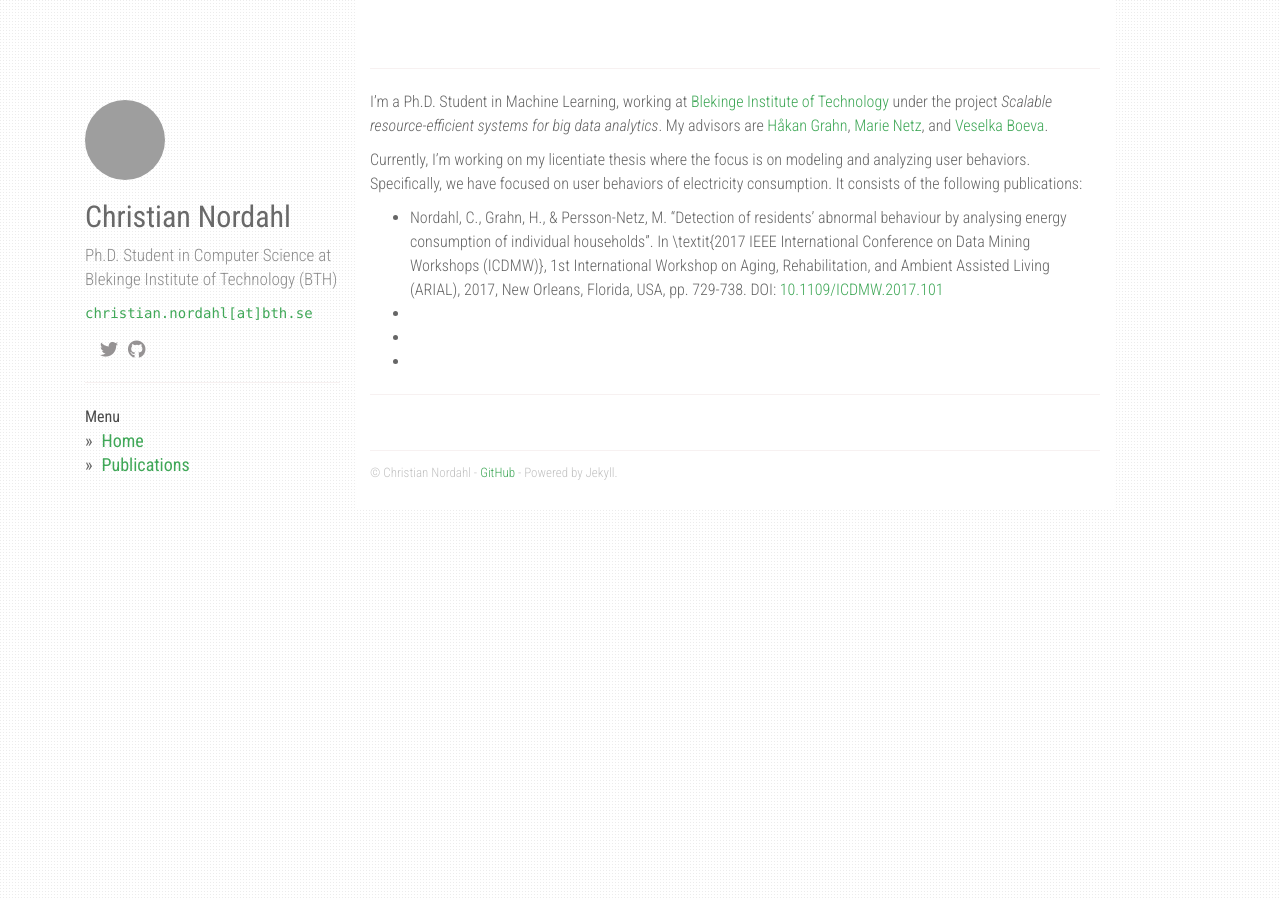
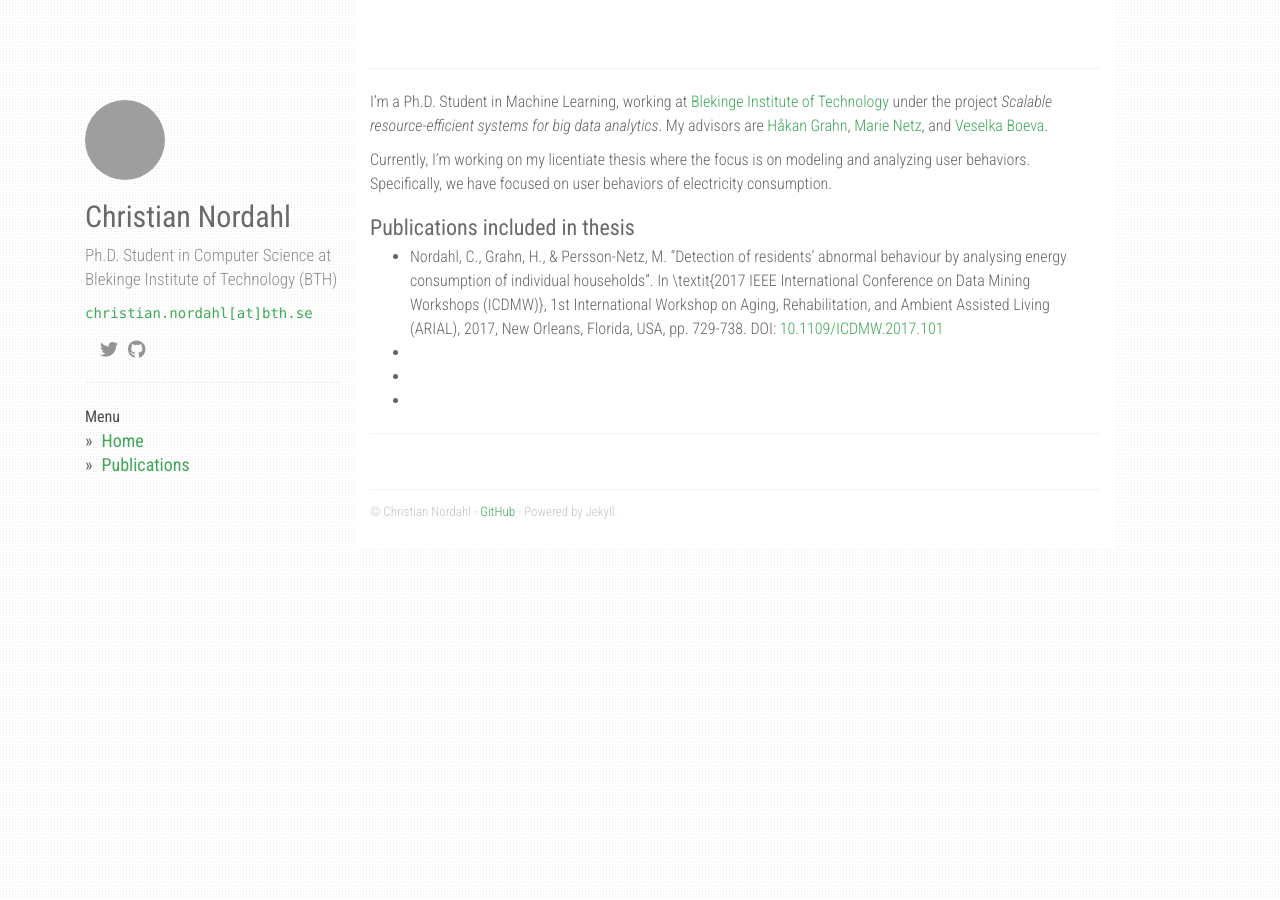
Before and after one commit to christiannordahl/christiannordahl.github.io, a Jekyll site: the page built from index.md, in a window 1280 px wide. Built offline with Jekyll 4.4.1, drawn with Linux system fonts in a browser that asks for light colours; nearby versions of some CDN libraries; a style sheet for code colours, icons or effects is not loaded; grey boxes are pictures that could not be loaded.

Commit message:
Started adding text about myself.

```diff
--- a/index.md
+++ b/index.md
@@ -10,7 +10,9 @@ permalink: /
 I'm a Ph.D. Student in Machine Learning, working at [Blekinge Institute of Technology](https://www.bth.se) under the project *Scalable resource-efficient systems for big data analytics*. My advisors are [Håkan Grahn](https://www.bth.se/eng/staff/hakan-grahn-hgr/), [Marie Netz](), and [Veselka Boeva](https://www.bth.se/staff/veselka-boeva-vbx/).
 
 
-Currently, I'm  working on my licentiate thesis where the focus is on modeling and analyzing user behaviors. Specifically, we have focused on user behaviors of electricity consumption. It consists of the following publications:
+Currently, I'm  working on my licentiate thesis where the focus is on modeling and analyzing user behaviors. Specifically, we have focused on user behaviors of electricity consumption.
+
+### Publications included in thesis
 
 * Nordahl, C., Grahn, H., & Persson-Netz, M. "Detection of residents’ abnormal behaviour by analysing energy consumption of individual households". In \textit{2017 IEEE International Conference on Data Mining Workshops (ICDMW)}, 1st International Workshop on Aging, Rehabilitation, and Ambient Assisted Living (ARIAL), 2017, New Orleans, Florida, USA, pp. 729-738. DOI: [10.1109/ICDMW.2017.101](https://doi.org/10.1109/ICDMW.2017.101)
 *
```
